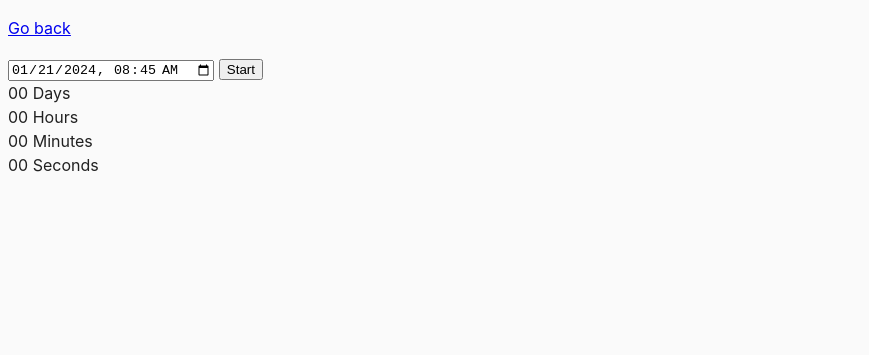
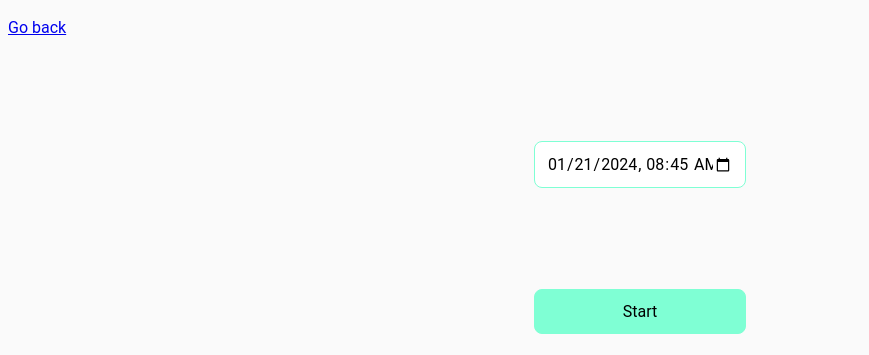
Before and after one commit to Maksym-Zyza/goit-advancedjs-hw-02, a website built with Vite: page src/02-timer.html in a window 1280 px wide. Shown: the top 355 px of the page, without its empty margins (0-869 px from the left). Built offline with nearby package versions, Linux system fonts and the light colour scheme.

Commit message:
added timer styles

```diff
--- a/src/02-timer.html
+++ b/src/02-timer.html
@@ -5,6 +5,7 @@
     <meta name="viewport" content="width=device-width, initial-scale=1.0" />
     <title>Countdown timer</title>
     <link rel="stylesheet" href="css/common.css" />
+    <link rel="stylesheet" href="css/timer.css" />
   </head>
   <body>
     <p><a href="index.html">Go back</a></p>
--- a/src/css/common.css
+++ b/src/css/common.css
@@ -7,8 +7,9 @@ body {
     Oxygen-Sans, Ubuntu, Cantarell, 'Helvetica Neue', sans-serif;
   -webkit-font-smoothing: antialiased;
   -moz-osx-font-smoothing: grayscale;
+  font-family: 'Roboto', sans-serif;
   background-color: #fafafa;
-  color: #212121;
+  color: #5d6167;
   line-height: 1.5;
 }
 
--- /dev/null
+++ b/src/css/timer.css
@@ -0,0 +1,37 @@
+input,
+button,
+div {
+  display: block;
+  margin: 24px auto;
+  font-size: medium;
+  font-family: 'Roboto', sans-serif;
+}
+input,
+button {
+  margin-top: 8%;
+  padding: 12px;
+  width: 212px;
+  border-radius: 8px;
+  border: 1px solid aquamarine;
+}
+button {
+  background: aquamarine;
+  cursor: pointer;
+}
+button:focus,
+button:hover {
+  background: rgb(99, 247, 198);
+}
+
+.timer {
+  display: flex;
+  max-width: 400px;
+}
+.field {
+  display: flex;
+  flex-direction: column;
+  align-items: center;
+}
+.value {
+  font-size: 32px;
+}
```
